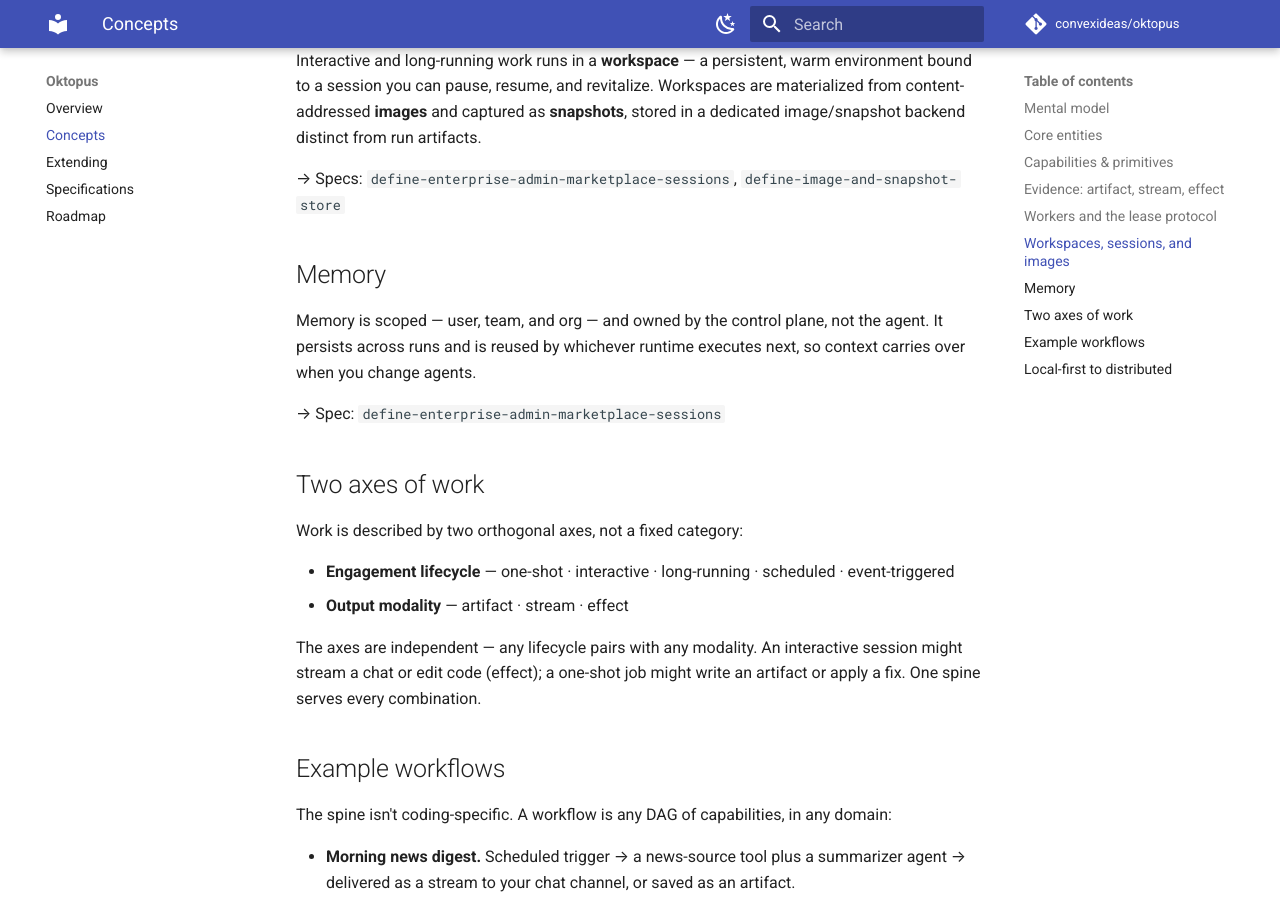
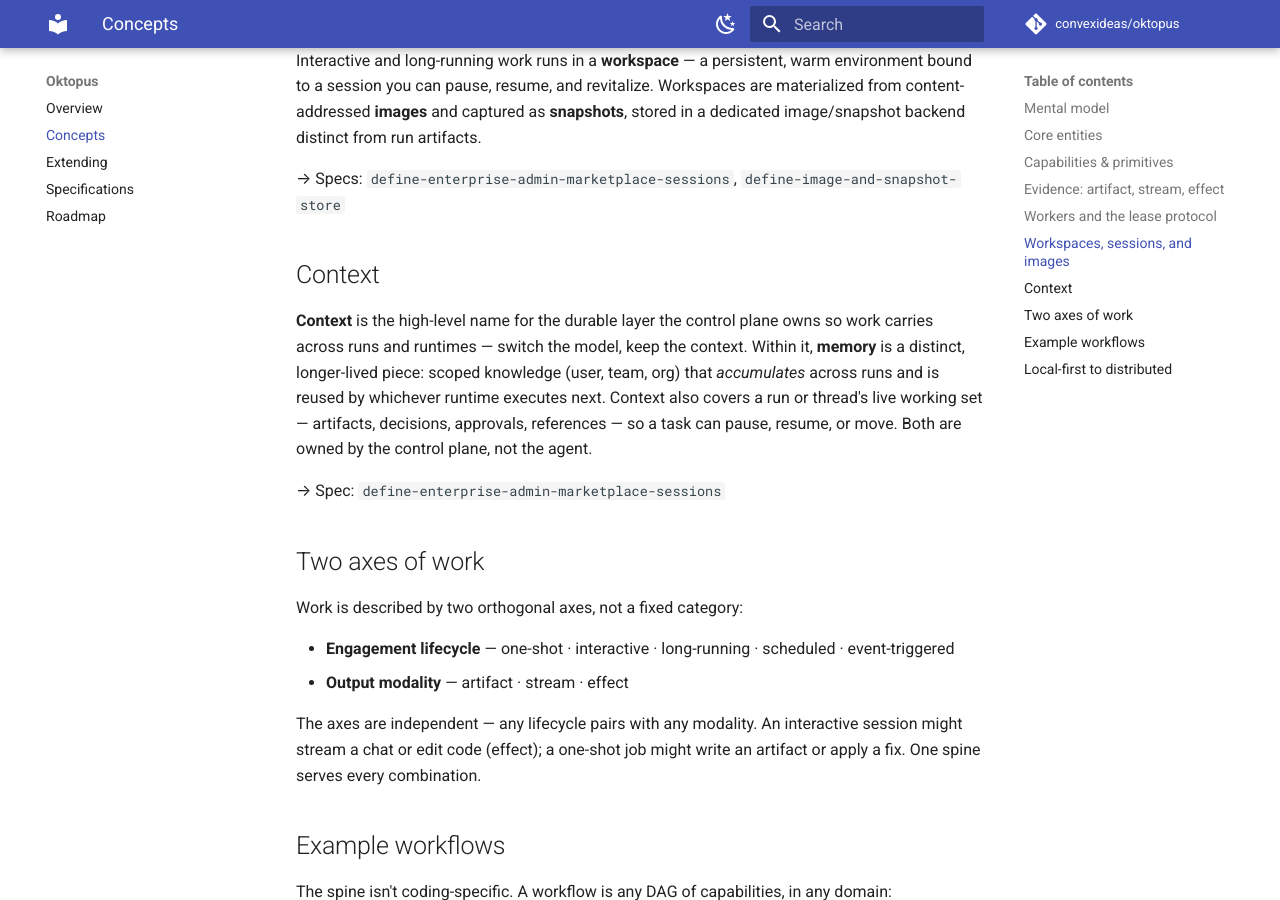
Before and after one commit to convexideas/oktopus, an MkDocs documentation site: the page built from docs/concepts.md, in a window 1280 px wide and 900 px high, scrolled down 2579 px. Built offline with MkDocs 1.6.1 and Material for MkDocs 9.7.7, drawn with Linux system fonts in a browser that asks for light colours; comment, search, counter and statistics services are not loaded.

Commit message:
docs: rename Concepts 'Memory' section to 'Context'; keep memory as a distinct piece within it

```diff
--- a/docs/concepts.md
+++ b/docs/concepts.md
@@ -83,9 +83,9 @@ Interactive and long-running work runs in a **workspace** — a persistent, warm
 
 → Specs: `define-enterprise-admin-marketplace-sessions`, `define-image-and-snapshot-store`
 
-## Memory
+## Context
 
-Memory is scoped — user, team, and org — and owned by the control plane, not the agent. It persists across runs and is reused by whichever runtime executes next, so context carries over when you change agents.
+**Context** is the high-level name for the durable layer the control plane owns so work carries across runs and runtimes — switch the model, keep the context. Within it, **memory** is a distinct, longer-lived piece: scoped knowledge (user, team, org) that *accumulates* across runs and is reused by whichever runtime executes next. Context also covers a run or thread's live working set — artifacts, decisions, approvals, references — so a task can pause, resume, or move. Both are owned by the control plane, not the agent.
 
 → Spec: `define-enterprise-admin-marketplace-sessions`
 
```
